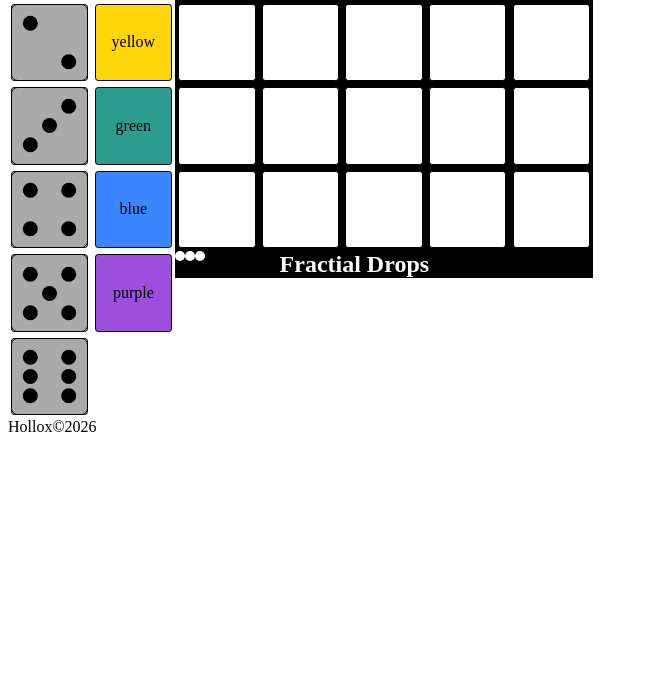
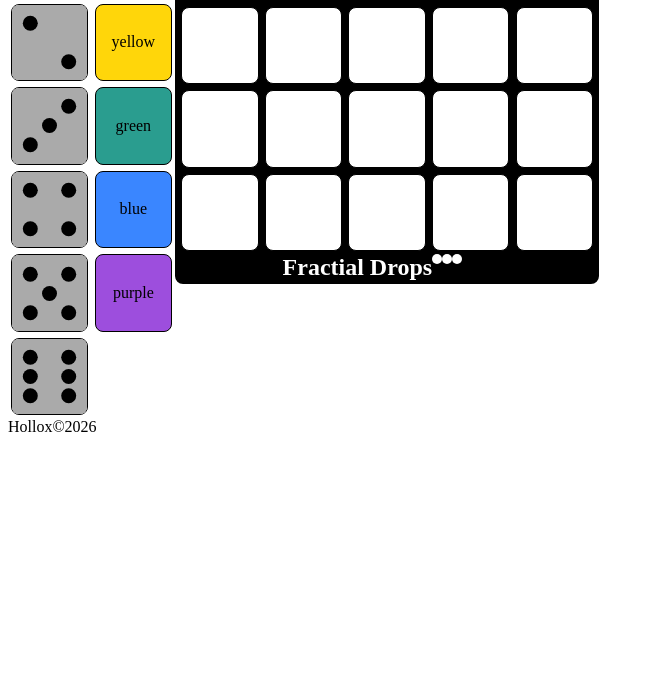
Before and after one commit to tsawyer999/sagrada-editor, a website: page source/index.html in a window 1280 px wide. Shown: the part 118-800 px from the top of the page, without its empty margins (0-654 px from the left). Drawn offline with Linux system fonts and the light colour scheme.

Commit message:
feature: style the ui

```diff
--- a/source/css/app.css
+++ b/source/css/app.css
@@ -21,6 +21,8 @@ div
 .card {
     background-color: black;
     justify-content: center;
+    border: 0.2em solid black;
+    border-radius: 0.5em;
 }
 
 .card .dice{
@@ -37,7 +39,6 @@ div
     color: white;
     display: flex;
     flex-direction: row;
-    position: absolute;
 }
 
 .card .difficulty-dot {
@@ -52,7 +53,7 @@ div
     width: 4.7em;
     height: 4.7em;
     margin: 0.2em;
-    border-radius: 0.2em;
+    border-radius: 0.5em;
     display: flex;
     align-items: center;
     justify-content: center;
@@ -83,7 +84,6 @@ div
     width: 100%;
     height: 100%;
     background: #aaaaaa;
-    border: 0.1em solid black;
     position: absolute;
     display: flex;
     align-items: center;
```
